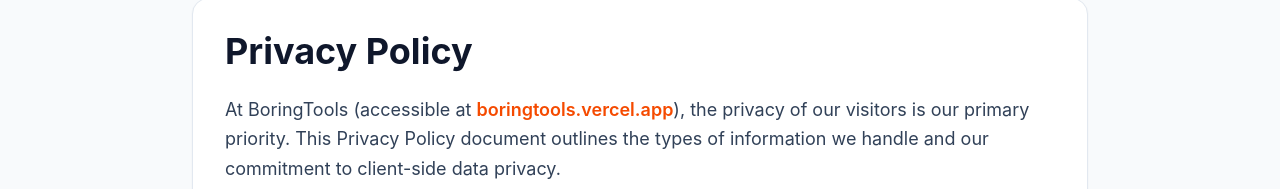
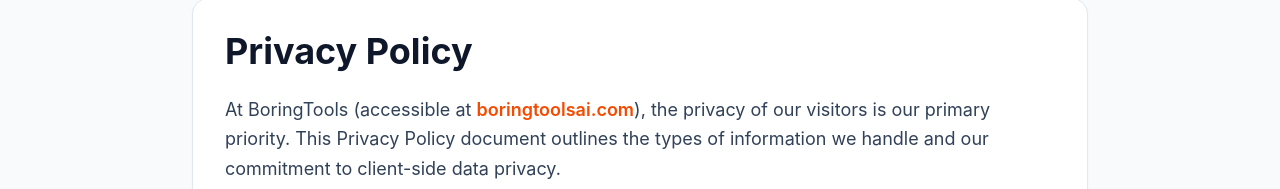
Before and after one commit to ius-sharma/boring-tools, a Next.js app: page /privacy-policy in a window 1280 px wide. Shown: the part 115-304 px from the top of the page. Built offline with nearby package versions, Linux system fonts and the light colour scheme; no server answers.

Commit message:
fix(seo): update canonical domain to boringtoolsai.com, sync sitemap and robots.txt

```diff
--- a/app/components/FeedbackWidget.tsx
+++ b/app/components/FeedbackWidget.tsx
@@ -68,7 +68,7 @@
   }, [pathname]);
 
   const toolName = currentTool?.name || "BoringTools";
-  const currentUrl = typeof window !== "undefined" ? window.location.href : "https://boringtools.vercel.app";
+  const currentUrl = typeof window !== "undefined" ? window.location.href : "https://boringtoolsai.com";
 
   // Check if previously reviewed in localStorage
   useEffect(() => {
--- a/app/digital-time-capsule/page.jsx
+++ b/app/digital-time-capsule/page.jsx
@@ -373,7 +373,7 @@
 DTEND:${end}
 SUMMARY:Unlock Time Capsule: ${title}
 DESCRIPTION:Your digital time capsule "${title}" is ready to be opened. Visit BoringTools to decrypt and read your message.
-URL:https://boringtools.vercel.app/digital-time-capsule
+URL:https://boringtoolsai.com/digital-time-capsule
 END:VEVENT
 END:VCALENDAR`;
 }
--- a/app/privacy-policy/page.jsx
+++ b/app/privacy-policy/page.jsx
@@ -23,7 +23,7 @@
       <main className="mx-auto max-w-4xl bg-white p-8 rounded-2xl border border-slate-200 shadow-xs">
         <h1 className="text-3xl sm:text-4xl font-bold text-slate-900 mb-6">Privacy Policy</h1>
         <p className="text-slate-700 text-base sm:text-lg leading-relaxed mb-6">
-          At BoringTools (accessible at <a href="https://boringtools.vercel.app" className="text-orange-600 font-semibold hover:underline">boringtools.vercel.app</a>), the privacy of our visitors is our primary priority. This Privacy Policy document outlines the types of information we handle and our commitment to client-side data privacy.
+          At BoringTools (accessible at <a href="https://boringtoolsai.com" className="text-orange-600 font-semibold hover:underline">boringtoolsai.com</a>), the privacy of our visitors is our primary priority. This Privacy Policy document outlines the types of information we handle and our commitment to client-side data privacy.
         </p>
 
         <section className="space-y-6 text-slate-700 leading-relaxed">
--- a/app/reaction-time-tester/ReactionTesterApp.jsx
+++ b/app/reaction-time-tester/ReactionTesterApp.jsx
@@ -999,7 +999,7 @@
 
     ctx.fillStyle = "#64748b";
     ctx.font = "500 20px sans-serif";
-    ctx.fillText("Tested on boringtools.vercel.app/reaction-time-tester", 80, 585);
+    ctx.fillText("Tested on boringtoolsai.com/reaction-time-tester", 80, 585);
 
     const link = document.createElement("a");
     link.download = `boringtools-reaction-benchmark-${Date.now()}.png`;
--- a/app/robots.ts
+++ b/app/robots.ts
@@ -1,7 +1,8 @@
 import { MetadataRoute } from "next";
+import { SITE_CONFIG } from "@/lib/seo";
 
 export default function robots(): MetadataRoute.Robots {
-  const baseUrl = "https://boringtools.vercel.app";
+  const baseUrl = SITE_CONFIG.url;
 
   return {
     rules: [
--- a/app/sitemap.ts
+++ b/app/sitemap.ts
@@ -1,8 +1,9 @@
 import { MetadataRoute } from "next";
 import { tools } from "./tools-data";
+import { SITE_CONFIG } from "@/lib/seo";
 
 export default function sitemap(): MetadataRoute.Sitemap {
-  const baseUrl = "https://boringtools.vercel.app";
+  const baseUrl = SITE_CONFIG.url;
   const now = new Date();
 
   const staticPages: MetadataRoute.Sitemap = [
@@ -26,6 +27,12 @@
     },
     {
       url: `${baseUrl}/contact`,
+      lastModified: now,
+      changeFrequency: "monthly",
+      priority: 0.6,
+    },
+    {
+      url: `${baseUrl}/setup-guide`,
       lastModified: now,
       changeFrequency: "monthly",
       priority: 0.6,
--- a/lib/seo.ts
+++ b/lib/seo.ts
@@ -6,7 +6,7 @@
   title: "BoringTools — 100 Days. 100 Free Browser-First Tools.",
   description:
     "100 practical tools built in 100 days. No signup, no clutter. Just get the job done. Runs entirely in your browser with 100% client-side privacy.",
-  url: "https://boringtools.vercel.app",
+  url: (process.env.NEXT_PUBLIC_SITE_URL || "https://boringtoolsai.com").replace(/\/$/, ""),
   author: "Ayush Sharma",
   authorUrl: "https://github.com/ius-sharma",
   links: {
```
Also changed, not shown: public/llms-full.txt, public/llms.txt.
